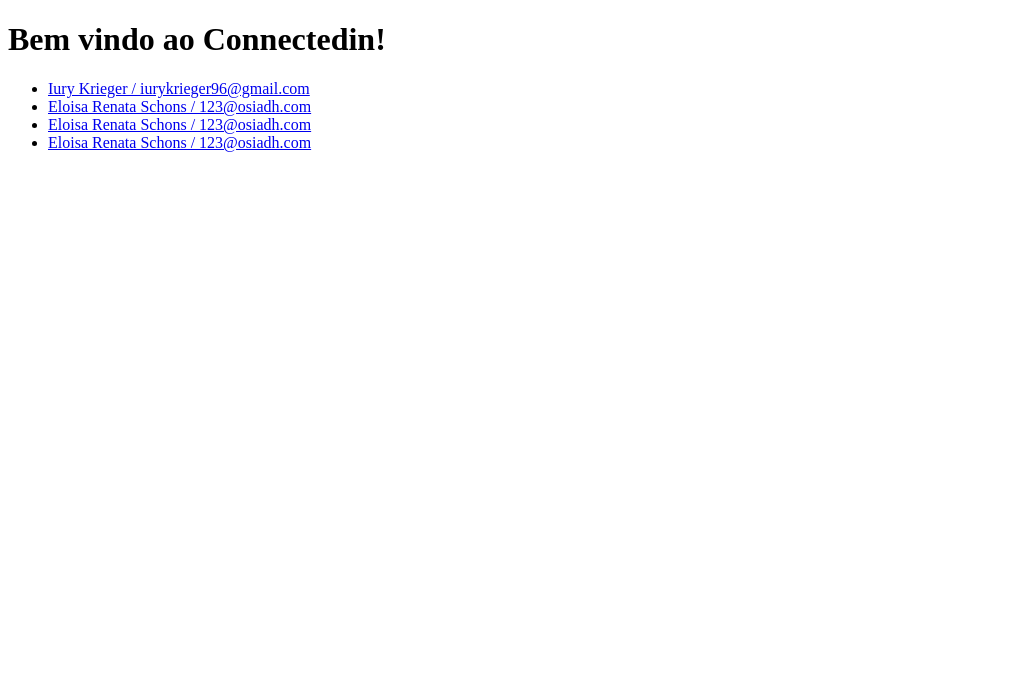
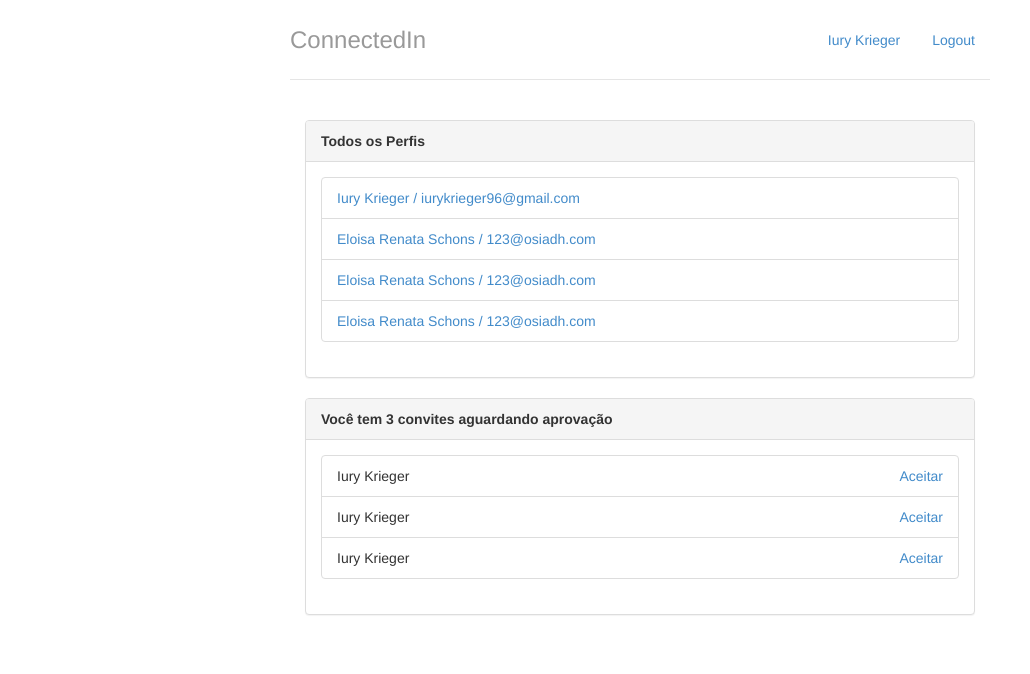
Before and after one commit to iurykrieger/alura-django, a Django app: page / in a window 1280 px wide. Shown: the top 674 px of the page, without its empty margins (0-1030 px from the left). Run offline with Django 3.2, Linux system fonts and the light colour scheme; data comes from the database, SQL or seed files in the repository; both versions use the stored data as it was after the commit.

Commit message:
invitations received

```diff
--- /dev/null
+++ b/perfis/templates/base.html
@@ -0,0 +1,39 @@
+{% load staticfiles %}
+
+<!DOCTYPE html>
+<html lang="pt-br">
+
+<head>
+    <meta charset="UTF-8">
+    <meta name="viewport" content="width=device-width, initial-scale=1.0">
+    <meta http-equiv="X-UA-Compatible" content="ie=edge">
+
+    <title>ConnectedIn</title>
+
+    <link rel="stylesheet" href="{% static 'styles/bootstrap.css' %}">
+    <link rel="stylesheet" href="{% static 'styles/main.css' %}">
+</head>
+
+<body>
+    <!-- Container -->
+    <div class="container">
+        <!-- Header -->
+        <div class="header">
+            <ul class="nav nav-pills pull-right">
+                <li><a href="{% url 'index' %}">{{ logged_profile.name }}</a></li>
+                <li><a href="/logout/">Logout</a></li>
+            </ul>
+            <h3 class="text-muted">ConnectedIn</h3>
+        </div>
+        <!-- End Header -->
+
+        <!-- Content -->
+        <div class="row content">
+            {% block body %} {% endblock body %}
+        </div>
+        <!-- End Content -->
+    </div>
+    <!-- End Container -->
+</body>
+
+</html>
--- a/perfis/templates/index.html
+++ b/perfis/templates/index.html
@@ -1,24 +1,51 @@
-<!DOCTYPE html>
-<html lang="en">
+<!-- Extends -->
+{% extends "base.html" %} {% block body %}
 
-<head>
-    <meta charset="UTF-8">
-    <meta name="viewport" content="width=device-width, initial-scale=1.0">
-    <meta http-equiv="X-UA-Compatible" content="ie=edge">
-    <title>Document</title>
-</head>
+<!-- Content -->
+<div class="col-lg-12">
+    <!-- Profiles -->
+    <div class="panel panel-default">
+        <div class="panel-heading">
+            <strong>Todos os Perfis</strong>
+        </div>
 
-<body>
-    <h1>Bem vindo ao Connectedin!</h1>
+        <div class="panel-body">
             {% if profiles %}
-        <ul>
+            <ul class="list-group">
                 {% for profile in profiles %}
-                <li><a href="{% url 'detail' profile.id %}">{{ profile.name }} / {{ profile.email }}</a></li>
+                <li class="list-group-item"><a href="{% url 'detail' profile.id %}">{{ profile.name }} / {{ profile.email }}</a></li>
                 {% endfor %}
             </ul>
             {% else %}
             <p>Nenhum perfil encontrado</p>
             {% endif %}
-</body>
+        </div>
+    </div>
+    <!-- End Profiles -->
 
-</html>
+    <!-- Invitations -->
+    <div class="panel panel-default">
+        {% with invitations_total=logged_profile.invitations_received.count %}
+        <div class="panel-heading">
+            <strong>Você tem {{ invitations_total }} convite{{ invitations_total | pluralize }} aguardando aprovação</strong>
+        </div>
+        <div class="panel-body">
+            {% if invitations_total > 0 %}
+            <ul class="list-group">
+                {% for invitation in logged_profile.invitations_received.all %}
+                <li class="list-group-item">{{invitation.inviter.name}}
+                    <a href="#" class="pull-right">Aceitar</a>
+                </li>
+                {% endfor %}
+            </ul>
+            {% else %}
+            <p>Nenhum convite recebido ;(</p>
+            {% endif %}
+        </div>
+        {% endwith %}
+    </div>
+    <!-- End Invitations -->
+</div>
+<!-- End Content -->
+
+{% endblock body %}
--- a/perfis/views.py
+++ b/perfis/views.py
@@ -3,7 +3,8 @@ from perfis.models import Profile
 
 
 def index(request):
-    return render(request, 'index.html', {'profiles': Profile.objects.all()})
+    return render(request, 'index.html', {'profiles': Profile.objects.all(),
+                                          'logged_profile': get_logged_profile(request)})
 
 
 def profile(request, profile_id):
```
Also changed, not shown: perfis/templates/profile.html (+19 -15 lines), db.sqlite3. Lines whose indentation alone changed are shown as unchanged.
